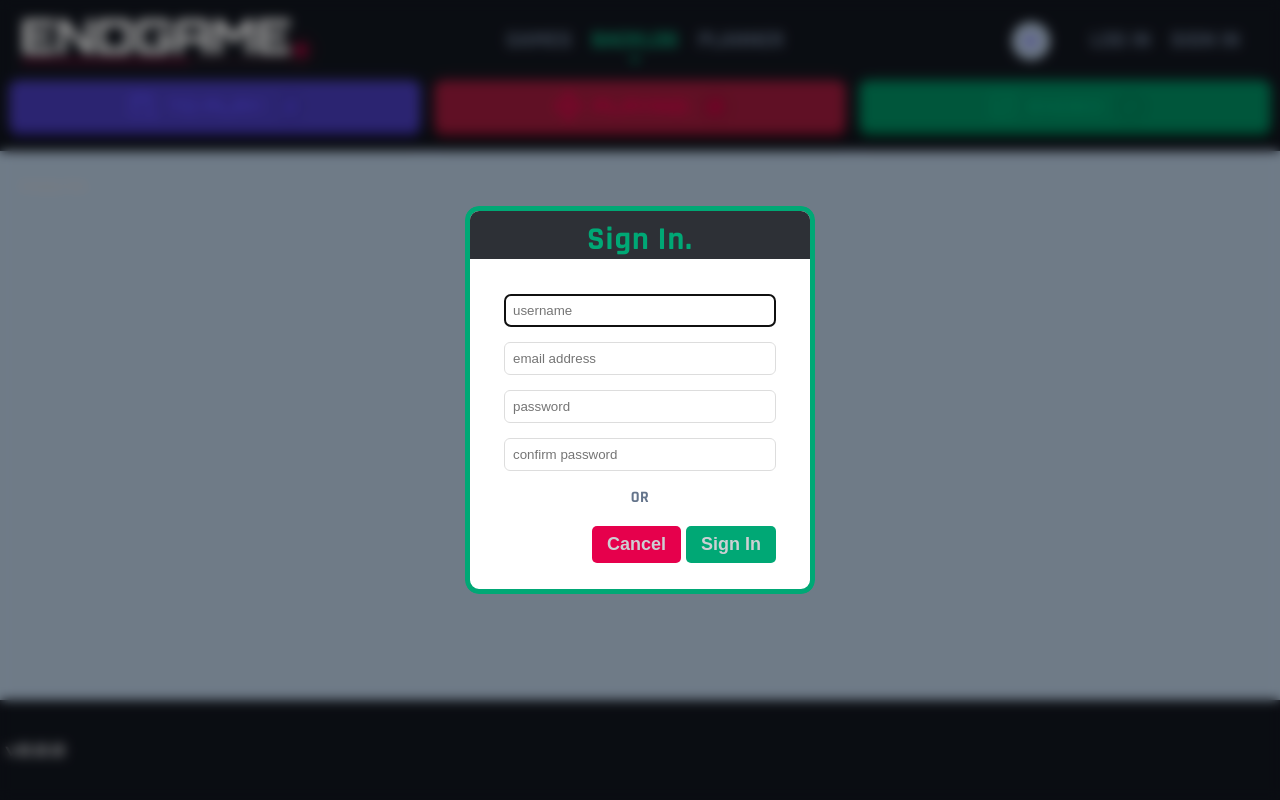
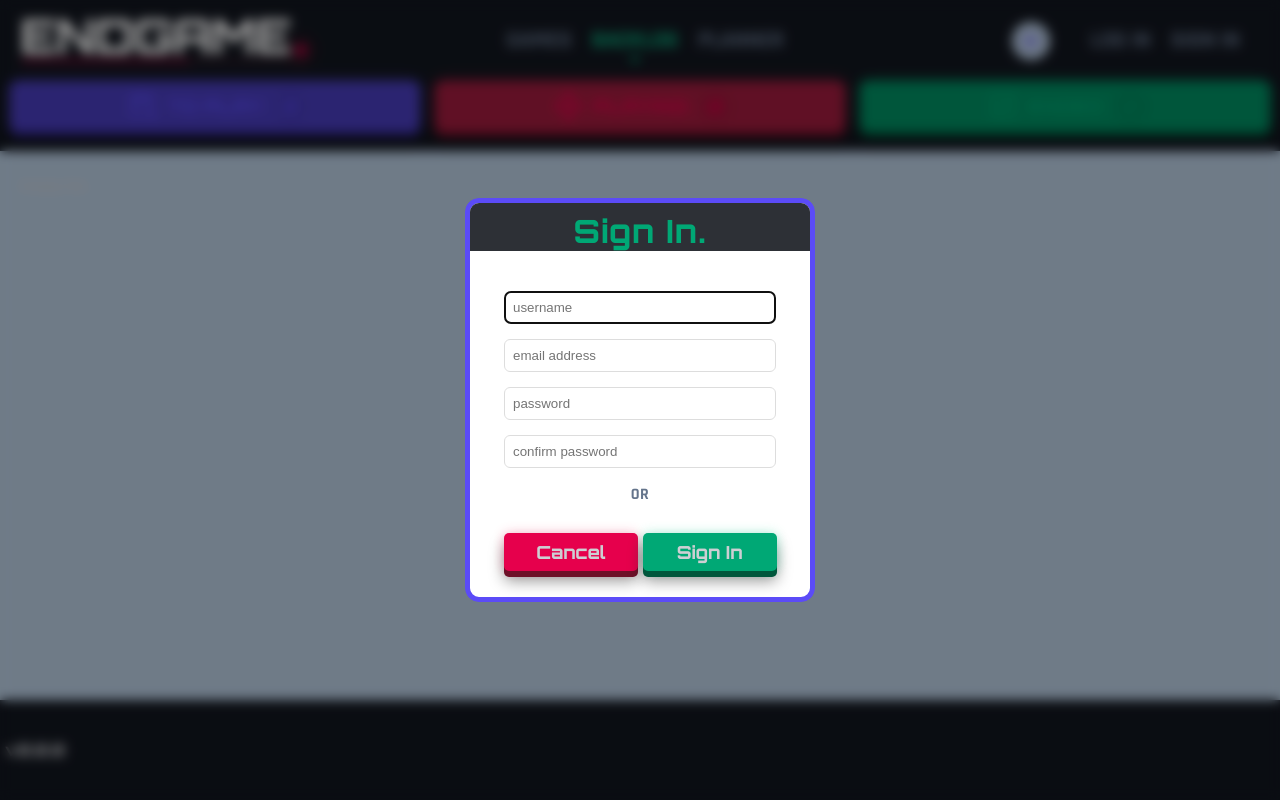
Before and after one commit to evan-mlb-dev/Endgame-web, an Angular app: page /backlog in a window 1280 px wide. Built offline with nearby package versions, Linux system fonts and the light colour scheme.

Commit message:
Style - global button style & modal style

```diff
--- a/src/app/components/dashboard/dashboard.html
+++ b/src/app/components/dashboard/dashboard.html
@@ -7,7 +7,7 @@
     >
       <button
         type="button"
-        class="dashboard-item toplay"
+        class="button-raised purple"
         [class.initial-animation]="animatedStatus() === null"
         [class.animated]="animatedStatus() === 'TO_PLAY'"
         style="--i: 0"
@@ -28,7 +28,7 @@
     >
       <button
         type="button"
-        class="dashboard-item playing"
+        class="button-raised red"
         [class.initial-animation]="animatedStatus() === null"
         [class.animated]="animatedStatus() === 'PLAYING'"
         style="--i: 1"
@@ -49,7 +49,7 @@
     >
       <button
         type="button"
-        class="dashboard-item completed"
+        class="button-raised green"
         [class.initial-animation]="animatedStatus() === null"
         [class.animated]="animatedStatus() === 'COMPLETED'"
         style="--i: 2"
--- a/src/app/components/dashboard/dashboard.scss
+++ b/src/app/components/dashboard/dashboard.scss
@@ -1,3 +1,5 @@
+@use "../../shared/buttons";
+
 .dashboard {
   display: flex;
   gap: 15px;
@@ -19,119 +21,6 @@
   &.initial-animation {
     opacity: 0;
     animation: fade-in 0.3s ease calc(var(--i) * 0.2s + 0.1s) forwards;
-  }
-}
-
-/* ==========================================================================
-   2. BUTTONs
-   ========================================================================== */
-.dashboard-item {
-  will-change: transform, opacity;
-  cursor: pointer;
-  user-select: none;
-
-  transform: translateZ(0);
-
-  display: flex;
-  flex: 1;
-  gap: 4px;
-  align-items: center;
-  justify-content: center;
-
-  border: none;
-  border-radius: 8px;
-
-  font-family: Orbitron, sans-serif;
-  color: var(--btn-text-color);
-
-  backface-visibility: hidden;
-  background-color: var(--btn-bg-color);
-  outline: none;
-  box-shadow:
-    0 6px 0 var(--btn-border-color),
-    0 10px 15px rgb(0 0 0 / 40%),
-    0 0 12px var(--btn-glow-color);
-
-  transition:
-    transform 0.1s ease,
-    box-shadow 0.1s ease,
-    background-color 0.15s ease,
-    color 0.15s ease;
-
-  &.initial-animation {
-    animation: highlight 0.6s cubic-bezier(0.175, 0.885, 0.32, 1.275)
-      calc(var(--i) * 0.2s + 0.1s) backwards;
-  }
-
-  &.animated {
-    animation: trigger-highlight 0.6s ease 0s forwards !important;
-  }
-
-  .material-symbols-outlined {
-    padding-right: 5px;
-    font-size: 32px;
-  }
-
-  .dashboard-item-text {
-    justify-content: center;
-    font-size: 18px;
-    letter-spacing: 0.5px;
-  }
-
-  .dashboard-counter {
-    padding: 4px;
-    font-size: 20px;
-    text-shadow: 0 0 8px rgb(0 0 0 / 60%);
-  }
-
-  /* ==========================================================================
-   3. INTERACTIVE STATES
-   ========================================================================== */
-  &:hover {
-    transform: translateY(-2px);
-    color: #fff;
-    background-color: var(--btn-hover-bg);
-    box-shadow:
-      0 8px 0 var(--btn-border-color),
-      0 12px 20px rgb(0 0 0 / 50%),
-      0 0 20px var(--btn-glow-hover);
-  }
-
-  &:active {
-    transform: translateY(4px);
-    box-shadow:
-      0 2px 0 var(--btn-border-color),
-      0 4px 8px rgb(0 0 0 / 40%);
-  }
-
-  /* ==========================================================================
-   4. THEMES
-   ========================================================================== */
-  &.toplay {
-    --btn-bg-color: var(--btn-toplay-bg);
-    --btn-hover-bg: var(--btn-toplay-hover-bg);
-    --btn-text-color: var(--btn-toplay-text);
-    --btn-border-color: var(--btn-toplay-border);
-    --btn-glow-color: var(--btn-toplay-glow);
-    --btn-glow-hover: var(--btn-toplay-glow-hover);
-  }
-
-  &.playing {
-    --btn-bg-color: var(--btn-playing-bg);
-    --btn-hover-bg: var(--btn-playing-hover-bg);
-    --btn-text-color: var(--btn-playing-text);
-    --btn-border-color: var(--btn-playing-border);
-    --btn-glow-color: var(--btn-playing-glow);
-    --btn-glow-hover: var(--btn-playing-glow-hover);
-  }
-
-  &.completed {
-    --btn-bg-color: var(--btn-completed-bg);
-    --btn-hover-bg: var(--btn-completed-hover-bg);
-    --btn-text-color: var(--btn-completed-text);
-    --btn-border-color: var(--btn-completed-border);
-    --btn-glow-color: var(--btn-completed-glow);
-    --btn-glow-hover: var(--btn-completed-glow-hover);
   }
 }
 
--- a/src/app/components/modal/login-modal/login-modal.html
+++ b/src/app/components/modal/login-modal/login-modal.html
@@ -41,7 +41,11 @@
   </mat-dialog-content>
 
   <mat-dialog-actions align="end">
-    <button class="auth-cancel-btn" (click)="onCancel()">Cancel</button>
-    <button class="auth-btn" (click)="onLogin()">Login</button>
+    <button class="auth-cancel-btn button-raised red" (click)="onCancel()">
+      Cancel
+    </button>
+    <button class="auth-btn button-raised green" (click)="onLogin()">
+      Login
+    </button>
   </mat-dialog-actions>
 </div>
--- a/src/app/components/modal/login-modal/login-modal.scss
+++ b/src/app/components/modal/login-modal/login-modal.scss
@@ -1 +1,2 @@
 @use "../../../shared/auth-modal";
+@use "../../../shared/buttons";
--- a/src/app/components/modal/signin-modal/signin-modal.html
+++ b/src/app/components/modal/signin-modal/signin-modal.html
@@ -63,7 +63,11 @@
   </mat-dialog-content>
 
   <mat-dialog-actions align="end">
-    <button class="auth-cancel-btn" (click)="onCancel()">Cancel</button>
-    <button class="auth-btn" (click)="onSignIn()">Sign In</button>
+    <button class="auth-cancel-btn button-raised red" (click)="onCancel()">
+      Cancel
+    </button>
+    <button class="auth-btn button-raised green" (click)="onSignIn()">
+      Sign In
+    </button>
   </mat-dialog-actions>
 </div>
--- a/src/app/components/modal/signin-modal/signin-modal.scss
+++ b/src/app/components/modal/signin-modal/signin-modal.scss
@@ -1 +1,2 @@
 @use "../../../shared/auth-modal";
+@use "../../../shared/buttons";
--- a/src/app/shared/_auth-modal.scss
+++ b/src/app/shared/_auth-modal.scss
@@ -21,20 +21,21 @@
   box-sizing: border-box;
   width: 350px;
   padding: 10px;
-  border: 5px solid var(--secondary-color);
+  border: 5px solid var(--ternary-color);
   border-radius: 14px;
 
   background-color: var(--bg-modal);
 
   .modal-header {
     height: 50px;
-    margin: -12px -10px 15px;
+    margin: -12px -10px 20px;
     background-color: var(--bg-dark-lighter-2);
 
     .modal-title {
       margin: 0;
       padding-top: 10px;
 
+      font-family: Orbitron, sans-serif;
       font-size: 2em;
       font-weight: 700;
       text-align: center;
@@ -81,7 +82,7 @@
   }
 
   .google-btn-wrapper {
-    margin-bottom: 5px;
+    margin-bottom: 15px;
   }
 
   mat-dialog-actions {
--- /dev/null
+++ b/src/app/shared/_buttons.scss
@@ -0,0 +1,109 @@
+.button-raised {
+  will-change: transform, opacity;
+  cursor: pointer;
+  user-select: none;
+
+  transform: translateZ(0);
+
+  display: flex;
+  flex: 1;
+  gap: 4px;
+  align-items: center;
+  justify-content: center;
+
+  border: none;
+  border-radius: 8px;
+
+  font-family: Orbitron, sans-serif;
+  color: var(--btn-text-color);
+
+  backface-visibility: hidden;
+  background-color: var(--btn-bg-color);
+  outline: none;
+  box-shadow:
+    0 6px 0 var(--btn-border-color),
+    0 10px 15px rgb(0 0 0 / 40%),
+    0 0 12px var(--btn-glow-color);
+
+  transition:
+    transform 0.1s ease,
+    box-shadow 0.1s ease,
+    background-color 0.15s ease,
+    color 0.15s ease;
+
+  &.initial-animation {
+    animation: highlight 0.6s cubic-bezier(0.175, 0.885, 0.32, 1.275)
+      calc(var(--i) * 0.2s + 0.1s) backwards;
+  }
+
+  &.animated {
+    animation: trigger-highlight 0.6s ease 0s forwards !important;
+  }
+
+  .material-symbols-outlined {
+    padding-right: 5px;
+    font-size: 32px;
+  }
+
+  .dashboard-item-text {
+    justify-content: center;
+    font-size: 18px;
+    letter-spacing: 0.5px;
+  }
+
+  .dashboard-counter {
+    padding: 4px;
+    font-size: 20px;
+    text-shadow: 0 0 8px rgb(0 0 0 / 60%);
+  }
+
+  /* ==========================================================================
+   3. INTERACTIVE STATES
+   ========================================================================== */
+  &:hover {
+    transform: translateY(-2px);
+    color: #fff;
+    background-color: var(--btn-hover-bg);
+    box-shadow:
+      0 8px 0 var(--btn-border-color),
+      0 12px 20px rgb(0 0 0 / 50%),
+      0 0 20px var(--btn-glow-hover);
+  }
+
+  &:active {
+    transform: translateY(4px);
+    box-shadow:
+      0 2px 0 var(--btn-border-color),
+      0 4px 8px rgb(0 0 0 / 40%);
+  }
+
+  /* ==========================================================================
+   4. THEMES
+   ========================================================================== */
+  &.purple {
+    --btn-bg-color: var(--btn-toplay-bg);
+    --btn-hover-bg: var(--btn-toplay-hover-bg);
+    --btn-text-color: var(--btn-toplay-text);
+    --btn-border-color: var(--btn-toplay-border);
+    --btn-glow-color: var(--btn-toplay-glow);
+    --btn-glow-hover: var(--btn-toplay-glow-hover);
+  }
+
+  &.red {
+    --btn-bg-color: var(--btn-playing-bg);
+    --btn-hover-bg: var(--btn-playing-hover-bg);
+    --btn-text-color: var(--btn-playing-text);
+    --btn-border-color: var(--btn-playing-border);
+    --btn-glow-color: var(--btn-playing-glow);
+    --btn-glow-hover: var(--btn-playing-glow-hover);
+  }
+
+  &.green {
+    --btn-bg-color: var(--btn-completed-bg);
+    --btn-hover-bg: var(--btn-completed-hover-bg);
+    --btn-text-color: var(--btn-completed-text);
+    --btn-border-color: var(--btn-completed-border);
+    --btn-glow-color: var(--btn-completed-glow);
+    --btn-glow-hover: var(--btn-completed-glow-hover);
+  }
+}
```
